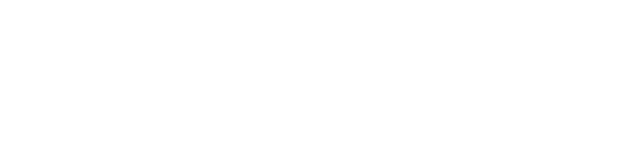
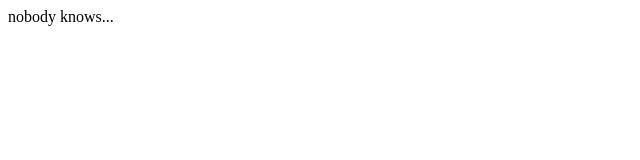
Before and after one commit to skibididrizz/skibididrizz.github.io, a plain HTML site: page index.html in a window 1280 px wide. Shown: the whole page, without its empty margins (0-640 px from the left). Drawn offline with Linux system fonts and the light colour scheme.

Commit message:
redirect

```diff
--- a/index.html
+++ b/index.html
@@ -4,4 +4,7 @@
     <title>Redirect</title>
     <meta http-equiv="refresh" content="0; url="https://skibididrizz.github.io/main/">
   </head>
+  <body>
+nobody knows...
+  </body>
 </html>
```
